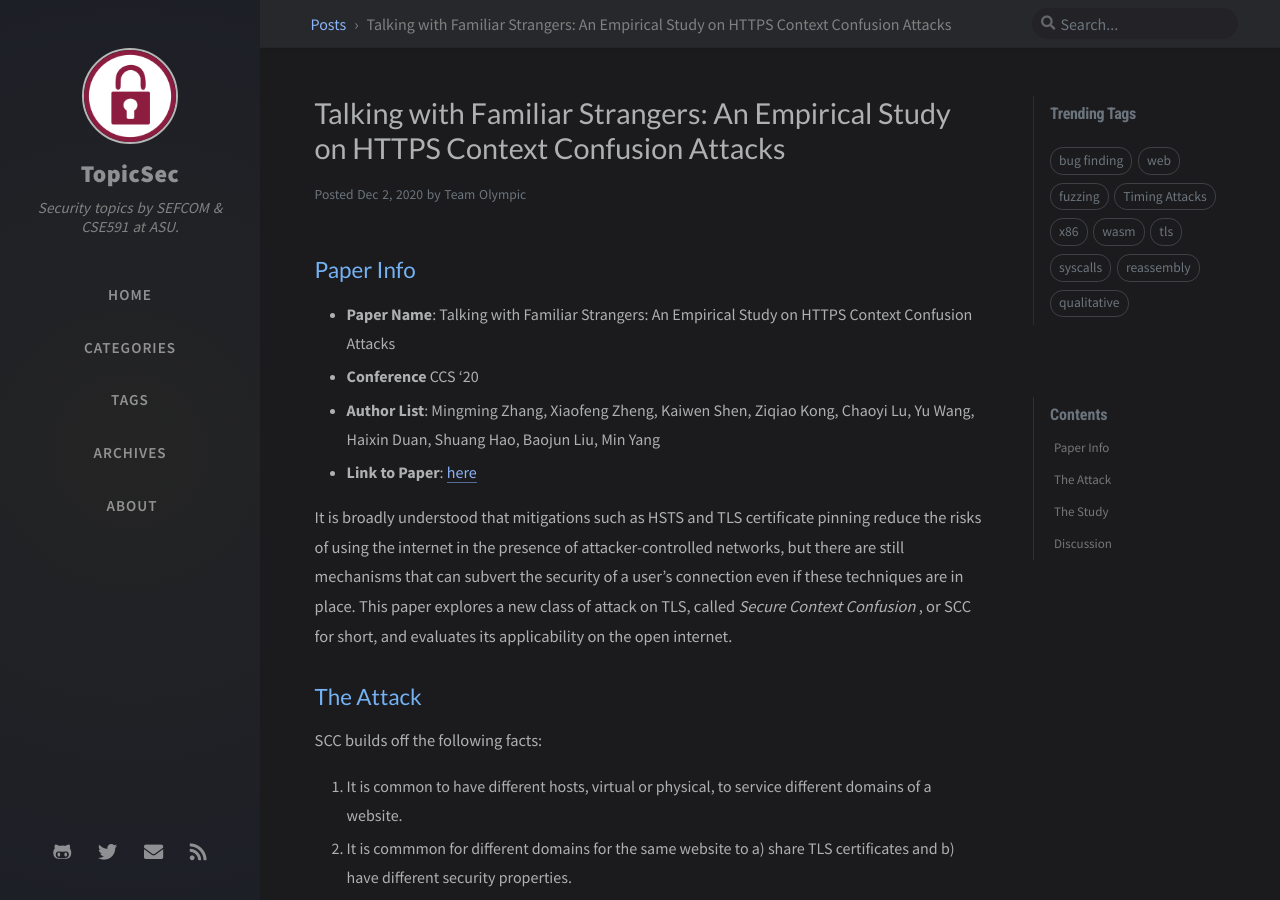
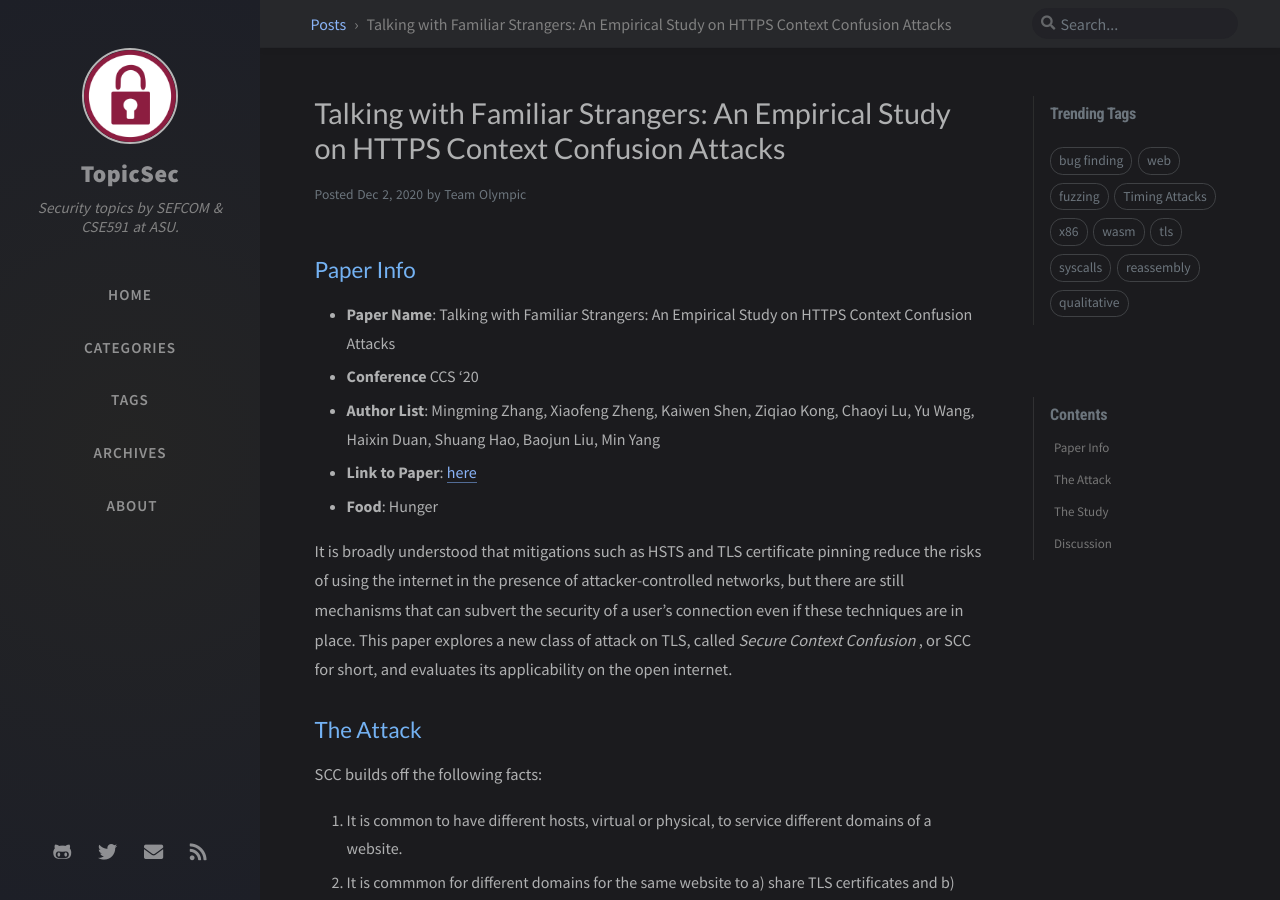
Before and after one commit to TopicSec/topicsec.github.io, a Jekyll site: the page built from _posts/2020-12-02-scc.md, in a window 1280 px wide and 900 px high. Built offline with Jekyll 4.4.1, drawn with Linux system fonts in a browser that asks for light colours; nearby versions of some CDN libraries; comment, search, counter and statistics services are not loaded.

Commit message:
Update 2020-12-02-scc.md

```diff
--- a/_posts/2020-12-02-scc.md
+++ b/_posts/2020-12-02-scc.md
@@ -11,6 +11,7 @@ pin: true
 - **Conference** CCS '20
 - **Author List**: Mingming Zhang, Xiaofeng Zheng, Kaiwen Shen, Ziqiao Kong, Chaoyi Lu, Yu Wang, Haixin Duan, Shuang Hao, Baojun Liu, Min Yang
 - **Link to Paper**: [here](https://www.zhangmingming.org/files/papers/ccs20-scc.pdf)
+- **Food**: Hunger
 
 It is broadly understood that mitigations such as HSTS and TLS certificate pinning reduce the risks of using the internet in the presence of attacker-controlled networks, but there are still mechanisms that can subvert the security of a user's connection even if these techniques are in place. This paper explores a new class of attack on TLS, called *Secure Context Confusion*, or SCC for short, and evaluates its applicability on the open internet.
 
```
